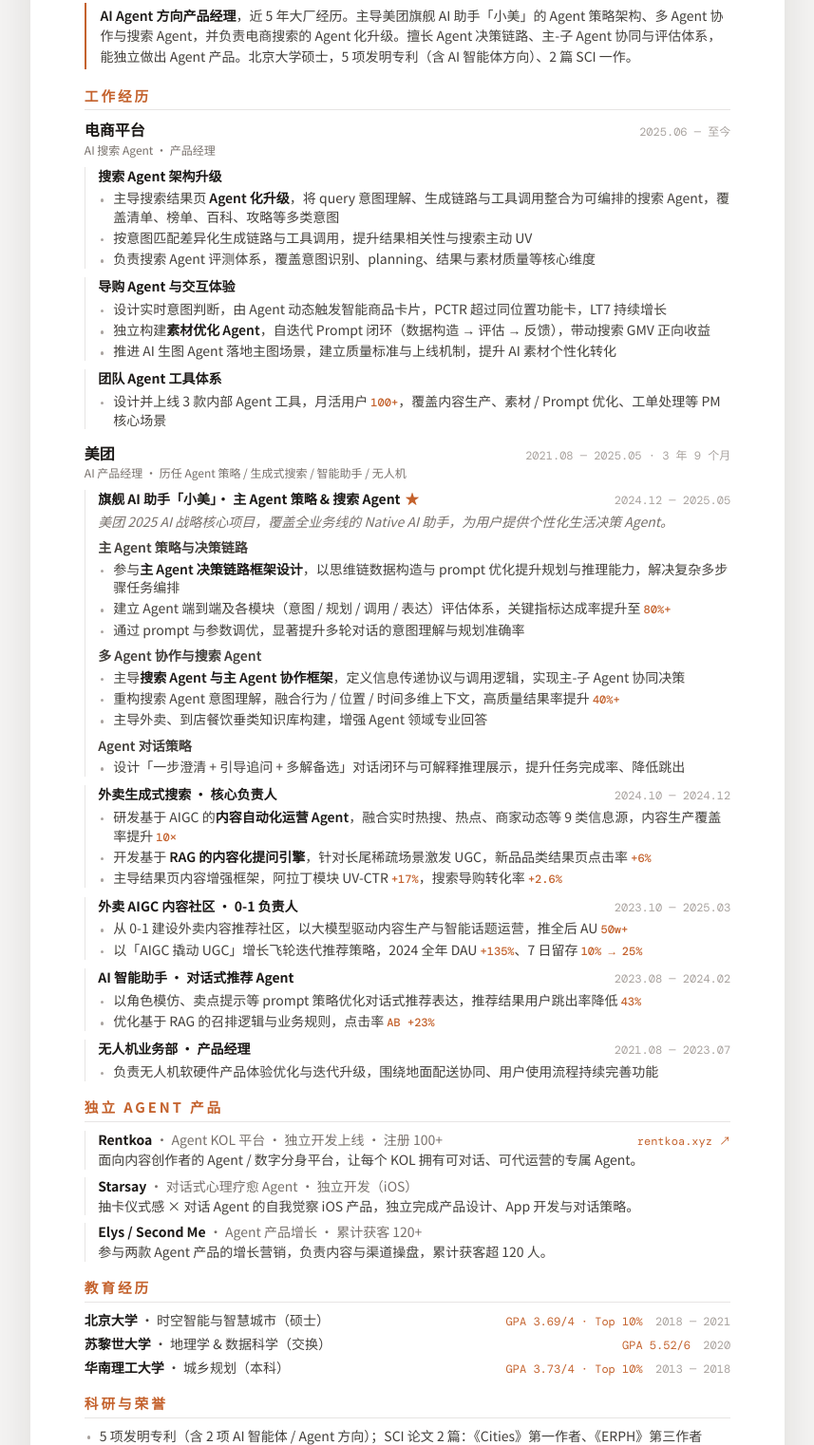
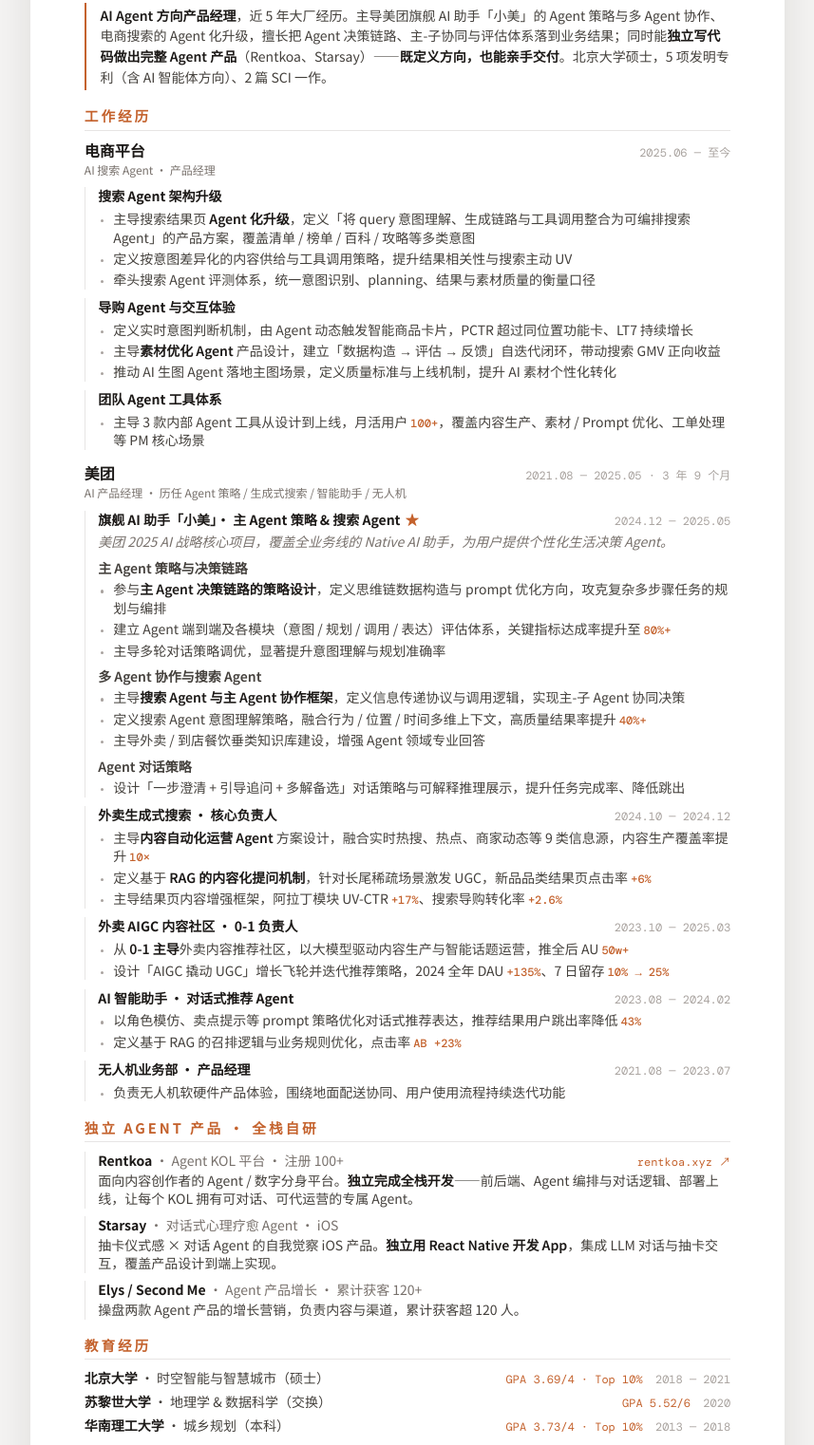
Before and after one commit to wenhanweime/resume, a plain HTML site: page index.html in a window 1280 px wide. Shown: the part 148-1670 px from the top of the page at 95% size, without its empty margins (211-1068 px from the left). Drawn offline with nearby package versions, Linux system fonts and the light colour scheme.

Commit message:
v29: owner/builder 写法重构 — 大厂段统一 owner 动词，独立开发段强化 builder（全栈自研）

```diff
--- a/index.html
+++ b/index.html
@@ -306,6 +306,11 @@
       line-height: 1.4;
     }
 
+    .indie-desc strong {
+      color: var(--ink);
+      font-weight: 600;
+    }
+
     /* ---------- 教育 ---------- */
     .edu-row {
       display: flex;
@@ -466,8 +471,9 @@
       </header>
 
       <div class="summary">
-        <strong>AI Agent 方向产品经理</strong>，近 5 年大厂经历。主导美团旗舰 AI 助手「小美」的 Agent 策略架构、多 Agent 协作与搜索 Agent，并负责电商搜索的 Agent
-        化升级。擅长 Agent 决策链路、主-子 Agent 协同与评估体系，能独立做出 Agent 产品。北京大学硕士，5 项发明专利（含 AI 智能体方向）、2 篇 SCI 一作。
+        <strong>AI Agent 方向产品经理</strong>，近 5 年大厂经历。主导美团旗舰 AI 助手「小美」的 Agent 策略与多 Agent 协作、电商搜索的 Agent
+        化升级，擅长把 Agent 决策链路、主-子协同与评估体系落到业务结果；同时能<strong>独立写代码做出完整 Agent 产品</strong>（Rentkoa、Starsay）——<strong>既定义方向，也能亲手交付</strong>。北京大学硕士，5
+        项发明专利（含 AI 智能体方向）、2 篇 SCI 一作。
       </div>
 
       <!-- 工作经历 -->
@@ -484,25 +490,25 @@
           <div class="project">
             <div class="project-title"><span class="pj-name">搜索 Agent 架构升级</span></div>
             <ul class="bullet-list">
-              <li>主导搜索结果页 <strong>Agent 化升级</strong>，将 query 意图理解、生成链路与工具调用整合为可编排的搜索 Agent，覆盖清单、榜单、百科、攻略等多类意图</li>
-              <li>按意图匹配差异化生成链路与工具调用，提升结果相关性与搜索主动 UV</li>
-              <li>负责搜索 Agent 评测体系，覆盖意图识别、planning、结果与素材质量等核心维度</li>
+              <li>主导搜索结果页 <strong>Agent 化升级</strong>，定义「将 query 意图理解、生成链路与工具调用整合为可编排搜索 Agent」的产品方案，覆盖清单 / 榜单 / 百科 / 攻略等多类意图</li>
+              <li>定义按意图差异化的内容供给与工具调用策略，提升结果相关性与搜索主动 UV</li>
+              <li>牵头搜索 Agent 评测体系，统一意图识别、planning、结果与素材质量的衡量口径</li>
             </ul>
           </div>
 
           <div class="project">
             <div class="project-title"><span class="pj-name">导购 Agent 与交互体验</span></div>
             <ul class="bullet-list">
-              <li>设计实时意图判断，由 Agent 动态触发智能商品卡片，PCTR 超过同位置功能卡，LT7 持续增长</li>
-              <li>独立构建<strong>素材优化 Agent</strong>，自迭代 Prompt 闭环（数据构造 → 评估 → 反馈），带动搜索 GMV 正向收益</li>
-              <li>推进 AI 生图 Agent 落地主图场景，建立质量标准与上线机制，提升 AI 素材个性化转化</li>
+              <li>定义实时意图判断机制，由 Agent 动态触发智能商品卡片，PCTR 超过同位置功能卡、LT7 持续增长</li>
+              <li>主导<strong>素材优化 Agent</strong> 产品设计，建立「数据构造 → 评估 → 反馈」自迭代闭环，带动搜索 GMV 正向收益</li>
+              <li>推动 AI 生图 Agent 落地主图场景，定义质量标准与上线机制，提升 AI 素材个性化转化</li>
             </ul>
           </div>
 
           <div class="project">
             <div class="project-title"><span class="pj-name">团队 Agent 工具体系</span></div>
             <ul class="bullet-list">
-              <li>设计并上线 3 款内部 Agent 工具，月活用户 <span class="metric">100+</span>，覆盖内容生产、素材 / Prompt 优化、工单处理等 PM 核心场景</li>
+              <li>主导 3 款内部 Agent 工具从设计到上线，月活用户 <span class="metric">100+</span>，覆盖内容生产、素材 / Prompt 优化、工单处理等 PM 核心场景</li>
             </ul>
           </div>
         </div>
@@ -522,19 +528,19 @@
             <div class="job-intro">美团 2025 AI 战略核心项目，覆盖全业务线的 Native AI 助手，为用户提供个性化生活决策 Agent。</div>
             <div class="sub-title">主 Agent 策略与决策链路</div>
             <ul class="bullet-list">
-              <li>参与<strong>主 Agent 决策链路框架设计</strong>，以思维链数据构造与 prompt 优化提升规划与推理能力，解决复杂多步骤任务编排</li>
+              <li>参与<strong>主 Agent 决策链路的策略设计</strong>，定义思维链数据构造与 prompt 优化方向，攻克复杂多步骤任务的规划与编排</li>
               <li>建立 Agent 端到端及各模块（意图 / 规划 / 调用 / 表达）评估体系，关键指标达成率提升至 <span class="metric">80%+</span></li>
-              <li>通过 prompt 与参数调优，显著提升多轮对话的意图理解与规划准确率</li>
+              <li>主导多轮对话策略调优，显著提升意图理解与规划准确率</li>
             </ul>
             <div class="sub-title">多 Agent 协作与搜索 Agent</div>
             <ul class="bullet-list">
               <li>主导<strong>搜索 Agent 与主 Agent 协作框架</strong>，定义信息传递协议与调用逻辑，实现主-子 Agent 协同决策</li>
-              <li>重构搜索 Agent 意图理解，融合行为 / 位置 / 时间多维上下文，高质量结果率提升 <span class="metric">40%+</span></li>
-              <li>主导外卖、到店餐饮垂类知识库构建，增强 Agent 领域专业回答</li>
+              <li>定义搜索 Agent 意图理解策略，融合行为 / 位置 / 时间多维上下文，高质量结果率提升 <span class="metric">40%+</span></li>
+              <li>主导外卖 / 到店餐饮垂类知识库建设，增强 Agent 领域专业回答</li>
             </ul>
             <div class="sub-title">Agent 对话策略</div>
             <ul class="bullet-list">
-              <li>设计「一步澄清 + 引导追问 + 多解备选」对话闭环与可解释推理展示，提升任务完成率、降低跳出</li>
+              <li>设计「一步澄清 + 引导追问 + 多解备选」对话策略与可解释推理展示，提升任务完成率、降低跳出</li>
             </ul>
           </div>
 
@@ -544,9 +550,9 @@
               <span class="project-date">2024.10 — 2024.12</span>
             </div>
             <ul class="bullet-list">
-              <li>研发基于 AIGC 的<strong>内容自动化运营 Agent</strong>，融合实时热搜、热点、商家动态等 9 类信息源，内容生产覆盖率提升 <span class="metric">10×</span></li>
-              <li>开发基于 <strong>RAG 的内容化提问引擎</strong>，针对长尾稀疏场景激发 UGC，新品品类结果页点击率 <span class="metric">+6%</span></li>
-              <li>主导结果页内容增强框架，阿拉丁模块 UV-CTR <span class="metric">+17%</span>，搜索导购转化率 <span class="metric">+2.6%</span></li>
+              <li>主导<strong>内容自动化运营 Agent</strong> 方案设计，融合实时热搜、热点、商家动态等 9 类信息源，内容生产覆盖率提升 <span class="metric">10×</span></li>
+              <li>定义基于 <strong>RAG 的内容化提问机制</strong>，针对长尾稀疏场景激发 UGC，新品品类结果页点击率 <span class="metric">+6%</span></li>
+              <li>主导结果页内容增强框架，阿拉丁模块 UV-CTR <span class="metric">+17%</span>、搜索导购转化率 <span class="metric">+2.6%</span></li>
             </ul>
           </div>
 
@@ -556,8 +562,8 @@
               <span class="project-date">2023.10 — 2025.03</span>
             </div>
             <ul class="bullet-list">
-              <li>从 0-1 建设外卖内容推荐社区，以大模型驱动内容生产与智能话题运营，推全后 AU <span class="metric">50w+</span></li>
-              <li>以「AIGC 撬动 UGC」增长飞轮迭代推荐策略，2024 全年 DAU <span class="metric">+135%</span>、7 日留存 <span class="metric">10% → 25%</span></li>
+              <li>从 <strong>0-1 主导</strong>外卖内容推荐社区，以大模型驱动内容生产与智能话题运营，推全后 AU <span class="metric">50w+</span></li>
+              <li>设计「AIGC 撬动 UGC」增长飞轮并迭代推荐策略，2024 全年 DAU <span class="metric">+135%</span>、7 日留存 <span class="metric">10% → 25%</span></li>
             </ul>
           </div>
 
@@ -568,7 +574,7 @@
             </div>
             <ul class="bullet-list">
               <li>以角色模仿、卖点提示等 prompt 策略优化对话式推荐表达，推荐结果用户跳出率降低 <span class="metric">43%</span></li>
-              <li>优化基于 RAG 的召排逻辑与业务规则，点击率 <span class="metric">AB +23%</span></li>
+              <li>定义基于 RAG 的召排逻辑与业务规则优化，点击率 <span class="metric">AB +23%</span></li>
             </ul>
           </div>
 
@@ -578,7 +584,7 @@
               <span class="project-date">2021.08 — 2023.07</span>
             </div>
             <ul class="bullet-list">
-              <li>负责无人机软硬件产品体验优化与迭代升级，围绕地面配送协同、用户使用流程持续完善功能</li>
+              <li>负责无人机软硬件产品体验，围绕地面配送协同、用户使用流程持续迭代功能</li>
             </ul>
           </div>
         </div>
@@ -586,25 +592,25 @@
 
       <!-- 独立 Agent 产品 -->
       <section class="section">
-        <div class="section-title">独立 Agent 产品</div>
+        <div class="section-title">独立 Agent 产品 · 全栈自研</div>
         <div class="indie-item">
           <div class="indie-head">
-            <span class="indie-name">Rentkoa <span class="role">· Agent KOL 平台 · 独立开发上线 · 注册 100+</span></span>
+            <span class="indie-name">Rentkoa <span class="role">· Agent KOL 平台 · 注册 100+</span></span>
             <a class="indie-link" href="https://www.rentkoa.xyz/" target="_blank">rentkoa.xyz ↗</a>
           </div>
-          <div class="indie-desc">面向内容创作者的 Agent / 数字分身平台，让每个 KOL 拥有可对话、可代运营的专属 Agent。</div>
+          <div class="indie-desc">面向内容创作者的 Agent / 数字分身平台。<strong>独立完成全栈开发</strong>——前后端、Agent 编排与对话逻辑、部署上线，让每个 KOL 拥有可对话、可代运营的专属 Agent。</div>
         </div>
         <div class="indie-item">
           <div class="indie-head">
-            <span class="indie-name">Starsay <span class="role">· 对话式心理疗愈 Agent · 独立开发（iOS）</span></span>
+            <span class="indie-name">Starsay <span class="role">· 对话式心理疗愈 Agent · iOS</span></span>
           </div>
-          <div class="indie-desc">抽卡仪式感 × 对话 Agent 的自我觉察 iOS 产品，独立完成产品设计、App 开发与对话策略。</div>
+          <div class="indie-desc">抽卡仪式感 × 对话 Agent 的自我觉察 iOS 产品。<strong>独立用 React Native 开发 App</strong>，集成 LLM 对话与抽卡交互，覆盖产品设计到端上实现。</div>
         </div>
         <div class="indie-item">
           <div class="indie-head">
             <span class="indie-name">Elys / Second Me <span class="role">· Agent 产品增长 · 累计获客 120+</span></span>
           </div>
-          <div class="indie-desc">参与两款 Agent 产品的增长营销，负责内容与渠道操盘，累计获客超 120 人。</div>
+          <div class="indie-desc">操盘两款 Agent 产品的增长营销，负责内容与渠道，累计获客超 120 人。</div>
         </div>
       </section>
 
@@ -648,9 +654,10 @@
           <span class="skill-tag">Agent 评估</span>
           <span class="skill-tag">Prompt Engineering</span>
           <span class="skill-tag">工具调用 / Function Calling</span>
+          <span class="skill-tag">任务流编排</span>
           <span class="skill-tag">RAG</span>
           <span class="skill-tag">对话系统</span>
-          <span class="skill-tag">Python</span>
+          <span class="skill-tag">全栈开发</span>
           <span class="skill-tag">A/B 实验</span>
         </div>
         <div class="misc-line">
```
